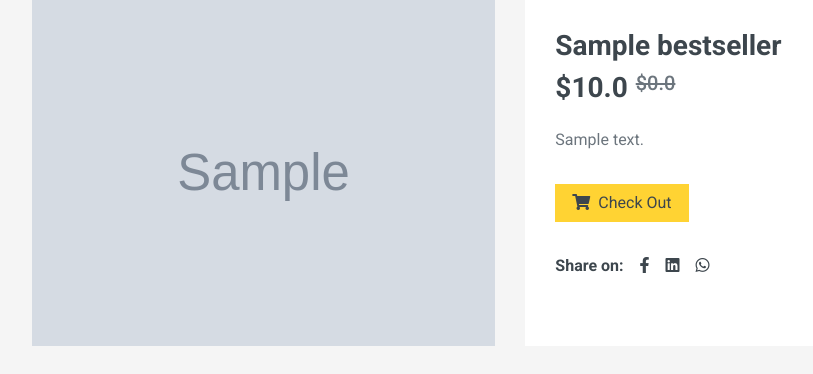
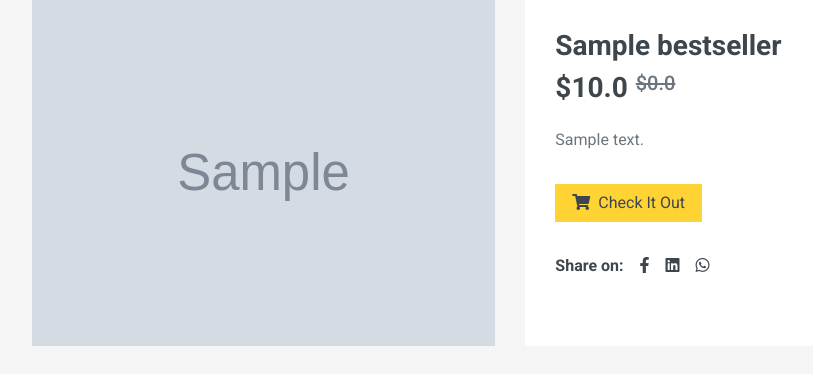
Before and after one commit to kaelzubs/gameshop, a Django app: a page that uses templates/gameshopa/detail.html in a window 1280 px wide. Shown: the part 176-550 px from the top of the page, without its empty margins (31-844 px from the left). Run offline with Django 4.2, Linux system fonts and the light colour scheme; tables that the repository leaves empty hold one stand-in row (values such as "Sample post"); grey boxes marked "Sample" are stand-in pictures; some libraries are stand-ins or nearby versions.

Commit message:
Second Commit

```diff
--- a/templates/gameshopa/detail.html
+++ b/templates/gameshopa/detail.html
@@ -33,7 +33,7 @@
                             {{ object.description }}
                         </p>
                         <div class="d-flex align-items-center mb-4 pt-2">
-                            <a href="{{ object.aff_link }}" target="_blank" class="btn btn-primary px-3"><i class="fa fa-shopping-cart mr-1"></i> Check Out</a>
+                            <a href="{{ object.aff_link }}" target="_blank" class="btn btn-primary px-3"><i class="fa fa-shopping-cart mr-1"></i> Check It Out</a>
                         </div>
                         <div class="d-flex pt-2">
                             <strong class="text-dark mr-2">Share on:</strong>
```
